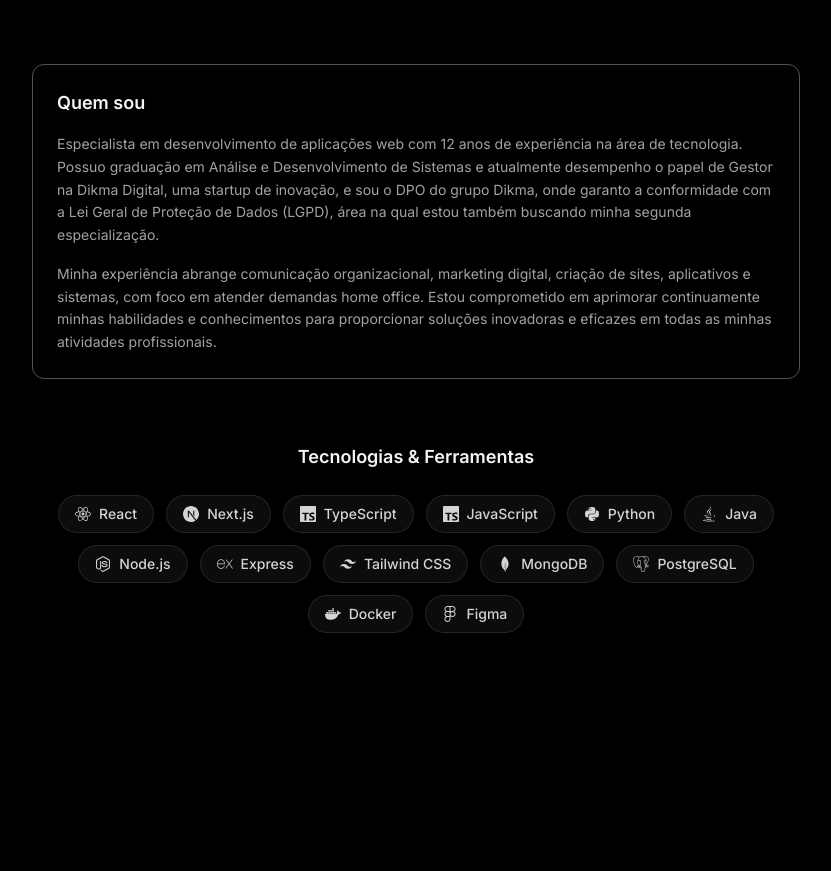
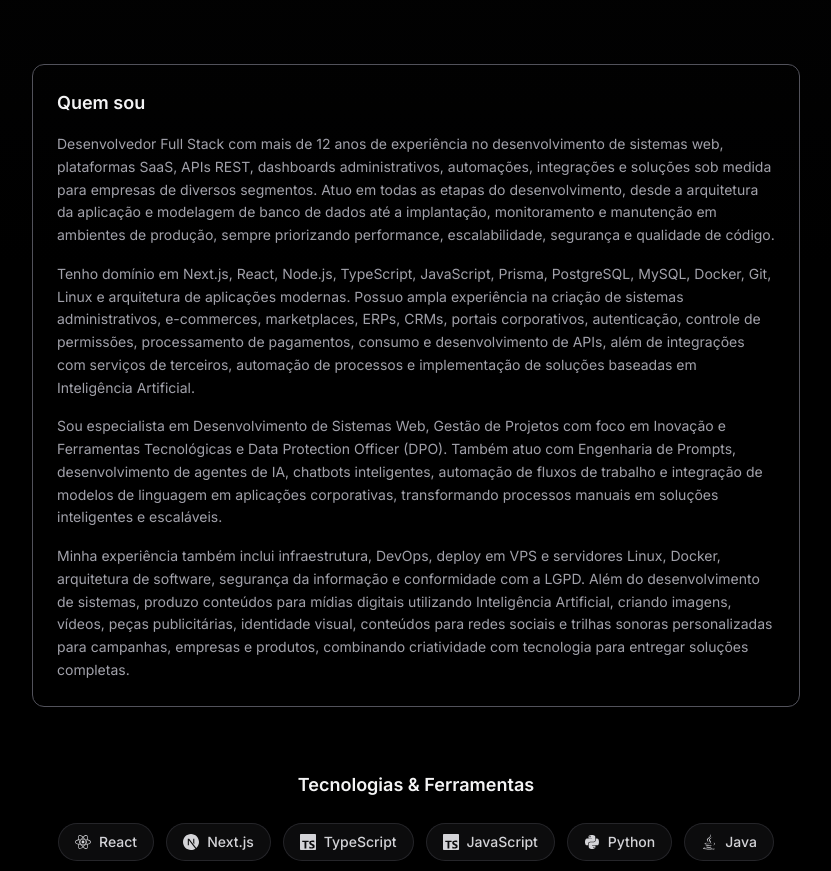
Before and after one commit to oscarRodriguesDev/site-pessoal, a Next.js app: page /about in a window 1280 px wide. Shown: the part 502-1373 px from the top of the page, without its empty margins (224-1055 px from the left). Before the commit the page ends 1215 px from the top, so only its background shows below. Built offline with nearby package versions, Linux system fonts and the light colour scheme; no server answers.

Commit message:
feat: refatora portfolio com novo layout, carrossel de imagens e variáveis de ambiente

```diff
--- a/src/app/about/page.tsx
+++ b/src/app/about/page.tsx
@@ -92,21 +92,42 @@ export default function About() {
                   Quem sou
                 </h2>
                 <p className="text-sm leading-relaxed text-zinc-400">
-                  Especialista em desenvolvimento de aplicações web com 12 anos
-                  de experiência na área de tecnologia. Possuo graduação em
-                  Análise e Desenvolvimento de Sistemas e atualmente desempenho o
-                  papel de Gestor na Dikma Digital, uma startup de inovação, e
-                  sou o DPO do grupo Dikma, onde garanto a conformidade com a
-                  Lei Geral de Proteção de Dados (LGPD), área na qual estou
-                  também buscando minha segunda especialização.
+                  Desenvolvedor Full Stack com mais de 12 anos de experiência no desenvolvimento
+                  de sistemas web, plataformas SaaS, APIs REST, dashboards administrativos,
+                  automações, integrações e soluções sob medida para empresas de diversos
+                  segmentos. Atuo em todas as etapas do desenvolvimento, desde a arquitetura da
+                  aplicação e modelagem de banco de dados até a implantação, monitoramento e
+                  manutenção em ambientes de produção, sempre priorizando performance,
+                  escalabilidade, segurança e qualidade de código.
                 </p>
+
                 <p className="text-sm leading-relaxed text-zinc-400">
-                  Minha experiência abrange comunicação organizacional, marketing
-                  digital, criação de sites, aplicativos e sistemas, com foco em
-                  atender demandas home office. Estou comprometido em aprimorar
-                  continuamente minhas habilidades e conhecimentos para
-                  proporcionar soluções inovadoras e eficazes em todas as minhas
-                  atividades profissionais.
+                  Tenho domínio em Next.js, React, Node.js, TypeScript, JavaScript, Prisma,
+                  PostgreSQL, MySQL, Docker, Git, Linux e arquitetura de aplicações modernas.
+                  Possuo ampla experiência na criação de sistemas administrativos, e-commerces,
+                  marketplaces, ERPs, CRMs, portais corporativos, autenticação, controle de
+                  permissões, processamento de pagamentos, consumo e desenvolvimento de APIs,
+                  além de integrações com serviços de terceiros, automação de processos e
+                  implementação de soluções baseadas em Inteligência Artificial.
+                </p>
+
+                <p className="text-sm leading-relaxed text-zinc-400">
+                  Sou especialista em Desenvolvimento de Sistemas Web, Gestão de Projetos com
+                  foco em Inovação e Ferramentas Tecnológicas e Data Protection Officer (DPO).
+                  Também atuo com Engenharia de Prompts, desenvolvimento de agentes de IA,
+                  chatbots inteligentes, automação de fluxos de trabalho e integração de modelos
+                  de linguagem em aplicações corporativas, transformando processos manuais em
+                  soluções inteligentes e escaláveis.
+                </p>
+
+                <p className="text-sm leading-relaxed text-zinc-400">
+                  Minha experiência também inclui infraestrutura, DevOps, deploy em VPS e
+                  servidores Linux, Docker, arquitetura de software, segurança da informação e
+                  conformidade com a LGPD. Além do desenvolvimento de sistemas, produzo
+                  conteúdos para mídias digitais utilizando Inteligência Artificial, criando
+                  imagens, vídeos, peças publicitárias, identidade visual, conteúdos para redes
+                  sociais e trilhas sonoras personalizadas para campanhas, empresas e produtos,
+                  combinando criatividade com tecnologia para entregar soluções completas.
                 </p>
               </div>
             </Card>
--- a/src/app/layout.tsx
+++ b/src/app/layout.tsx
@@ -10,7 +10,7 @@ const inter = Inter({
 });
 
 export const metadata: Metadata = {
-  metadataBase: new URL("https://oscarrodrigues.dev"),
+  metadataBase: new URL(process.env.NEXT_PUBLIC_BASE_URL || "http://localhost:3000"),
   title: {
     default: "Oscar Rodrigues",
     template: "%s | Oscar Rodrigues",
@@ -19,7 +19,7 @@ export const metadata: Metadata = {
   openGraph: {
     title: "Oscar Rodrigues",
     description: "Desenvolvedor FullStack - Portfólio de projetos e serviços",
-    url: "https://oscarrodrigues.dev",
+    url: process.env.NEXT_PUBLIC_BASE_URL || "http://localhost:3000",
     siteName: "Oscar Rodrigues",
     images: [
       {
```
Also changed, not shown: 1 other file (tests, documents, lock files or other folders).
